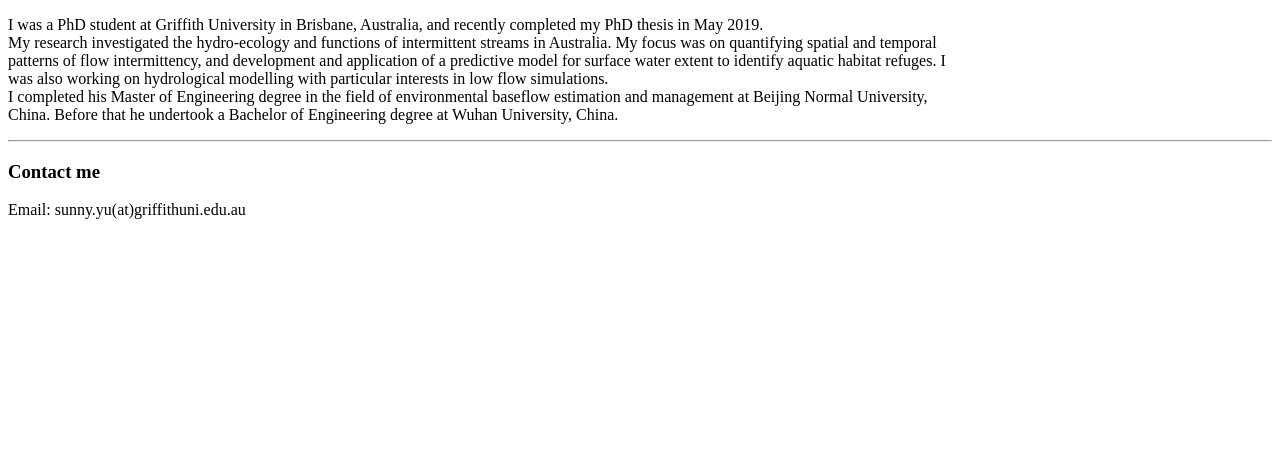
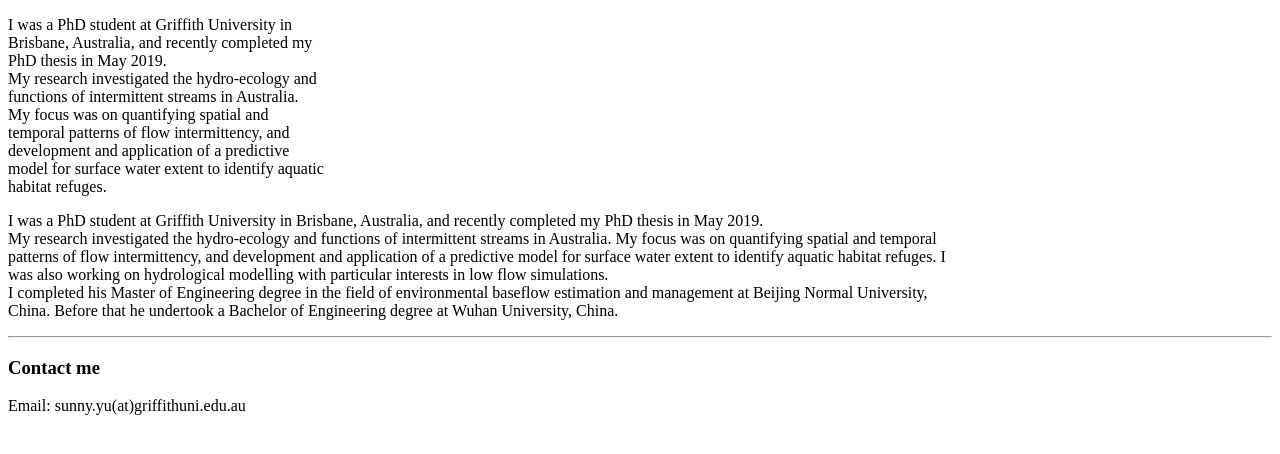
Before and after one commit to SongyanYu/SongyanYu.github.io, a Jekyll site: the page built from index.html, in a window 1280 px wide, cut to the strip 350-804 px from the top of the page. Built offline with Jekyll 4.4.1, drawn with Linux system fonts in a browser that asks for light colours.

Commit message:
replace img with text

```diff
--- a/index.html
+++ b/index.html
@@ -4,9 +4,17 @@ title: Home
 ---
 <h1 class="fancytitle">Songyan's website</h1>
 
+     <img src="images/profile pic.jpg" alt="portrait" width=180 height=240 />
+
+
 <div class="column">
   <div class="left">
-     <img src="images/profile pic.jpg" alt="portrait" width=180 height=240 />
+    <p>
+     I was a PhD student at Griffith University in Brisbane, Australia, and recently completed my PhD thesis in May 2019.<br>
+     My research investigated the hydro-ecology and functions of intermittent streams in Australia.
+     My focus was on quantifying spatial and temporal patterns of flow intermittency,
+     and development and application of a predictive model for surface water extent to identify aquatic habitat refuges.
+    </P>
 </div>
   <div class="right">
      <p>
```
